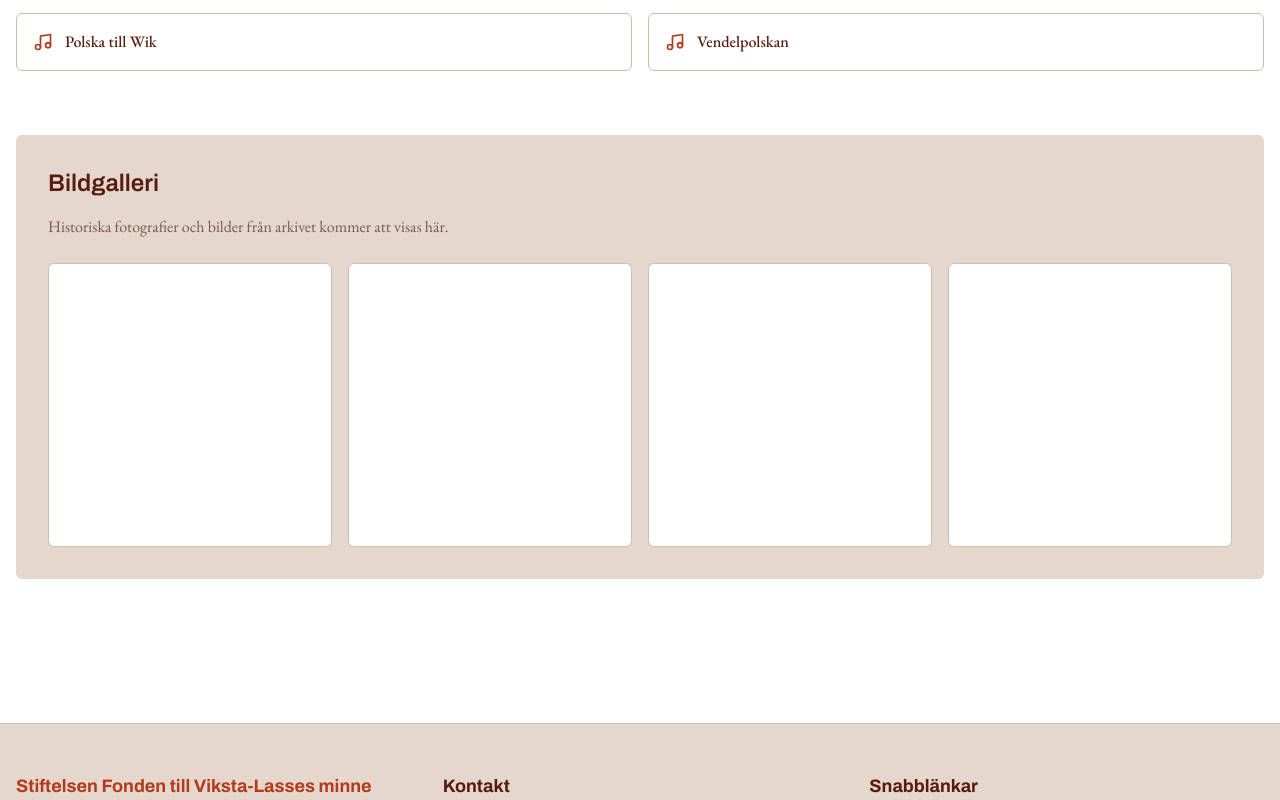
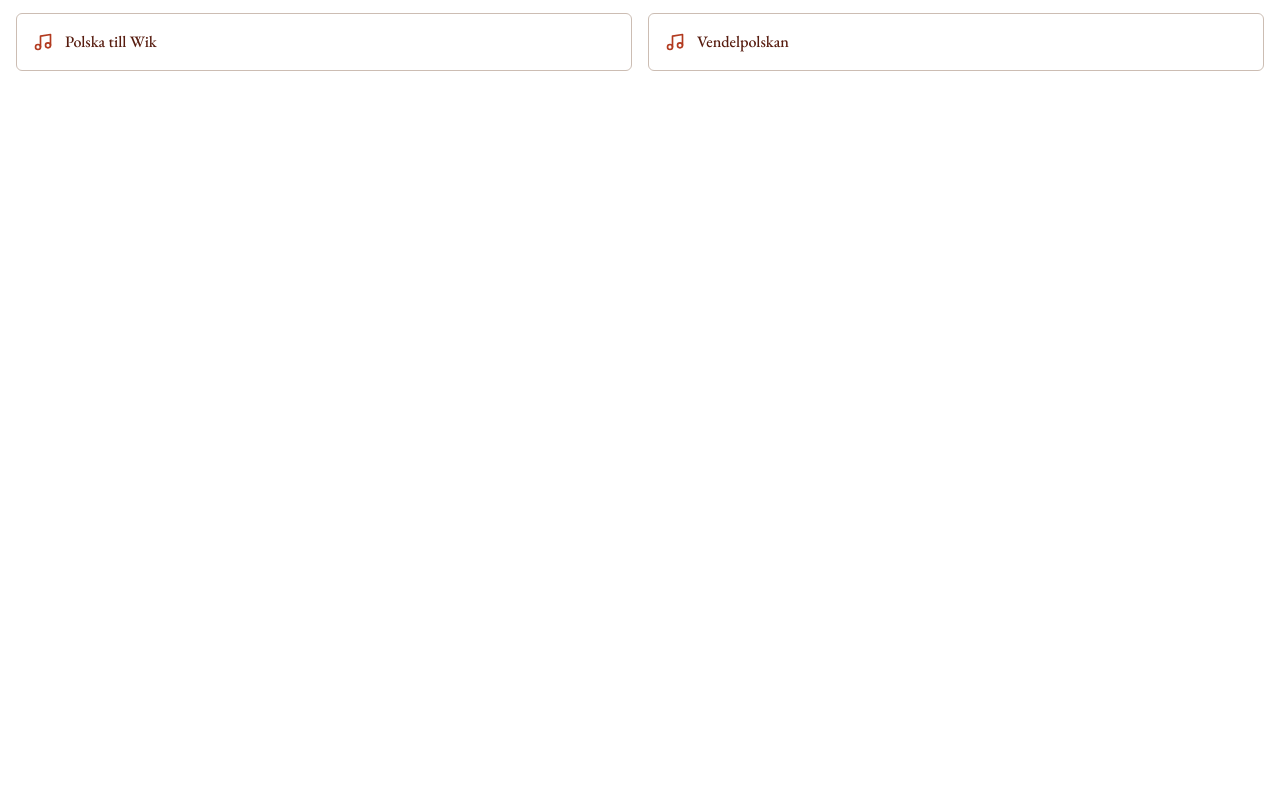
Before and after one commit to kredor/viksta-lasse-legacy, a React (Vite) app: page /om-viksta-lasse in a window 1280 px wide. Shown: the part 1340-2140 px from the top of the page. After the commit the page ends 1539 px from the top, so only its background shows below. Built offline with nearby package versions, Linux system fonts and the light colour scheme; the HTML template or start-up script is replaced by a standard one; a web font is replaced by a local one.

Commit message:
Remove image gallery and footer

```diff
--- a/src/pages/OmVikstaLasse.tsx
+++ b/src/pages/OmVikstaLasse.tsx
@@ -4,7 +4,7 @@ import { Music } from "lucide-react";
 
 const OmVikstaLasse = () => {
   return (
-    <Layout>
+    <Layout showFooter={false}>
       <div className="container mx-auto px-4 py-16">
         <h1 className="text-4xl md:text-5xl font-bold mb-8 text-primary">Om Viksta-Lasse</h1>
 
@@ -107,18 +107,6 @@ const OmVikstaLasse = () => {
             ))}
           </div>
         </section>
-
-        <section className="bg-muted rounded-lg p-8">
-          <h2 className="text-2xl font-semibold mb-4">Bildgalleri</h2>
-          <p className="text-muted-foreground mb-6">
-            Historiska fotografier och bilder från arkivet kommer att visas här.
-          </p>
-          <div className="grid grid-cols-2 md:grid-cols-4 gap-4">
-            {[1, 2, 3, 4].map((i) => (
-              <div key={i} className="aspect-square bg-background rounded-lg border border-border"></div>
-            ))}
-          </div>
-        </section>
       </div>
     </Layout>
   );
```
